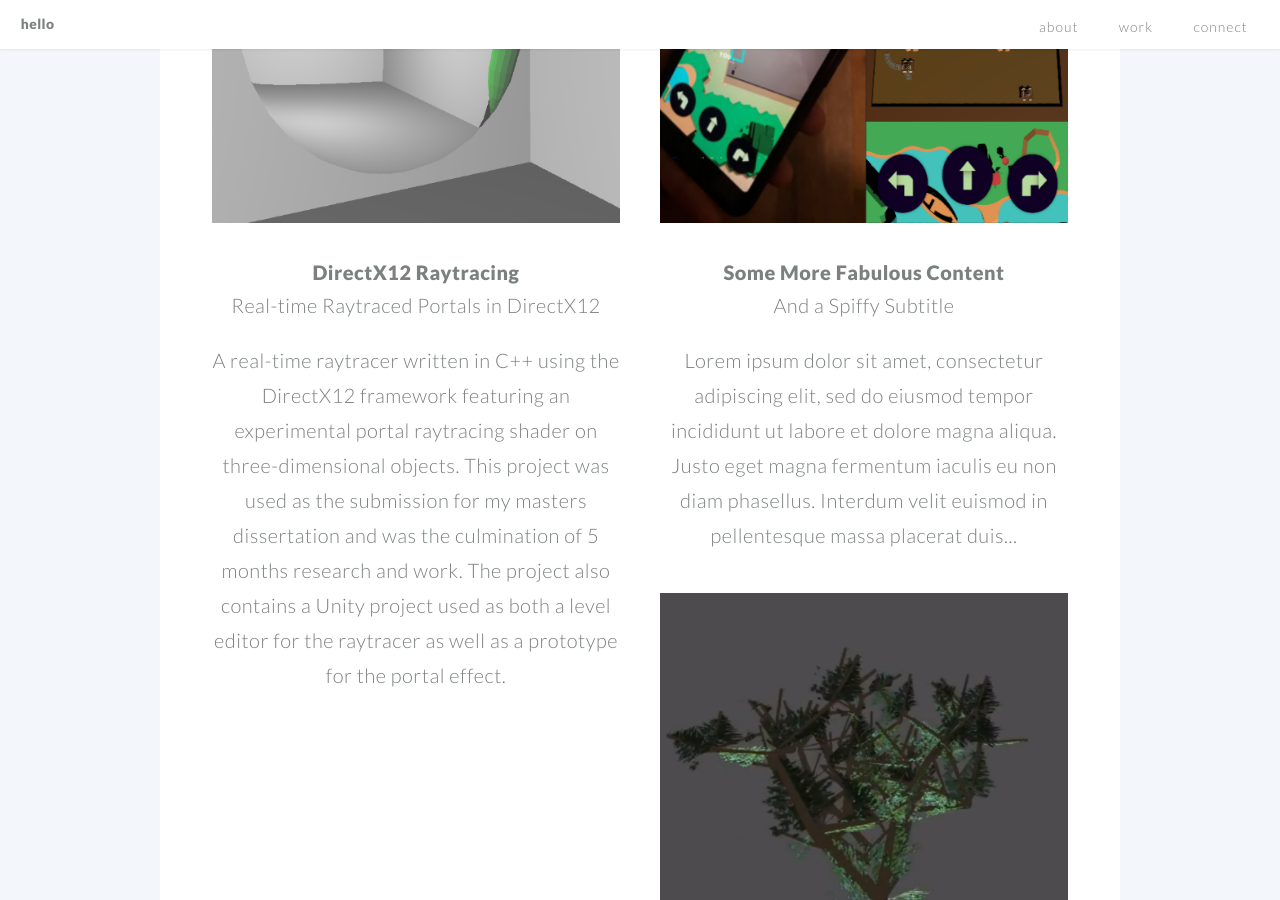
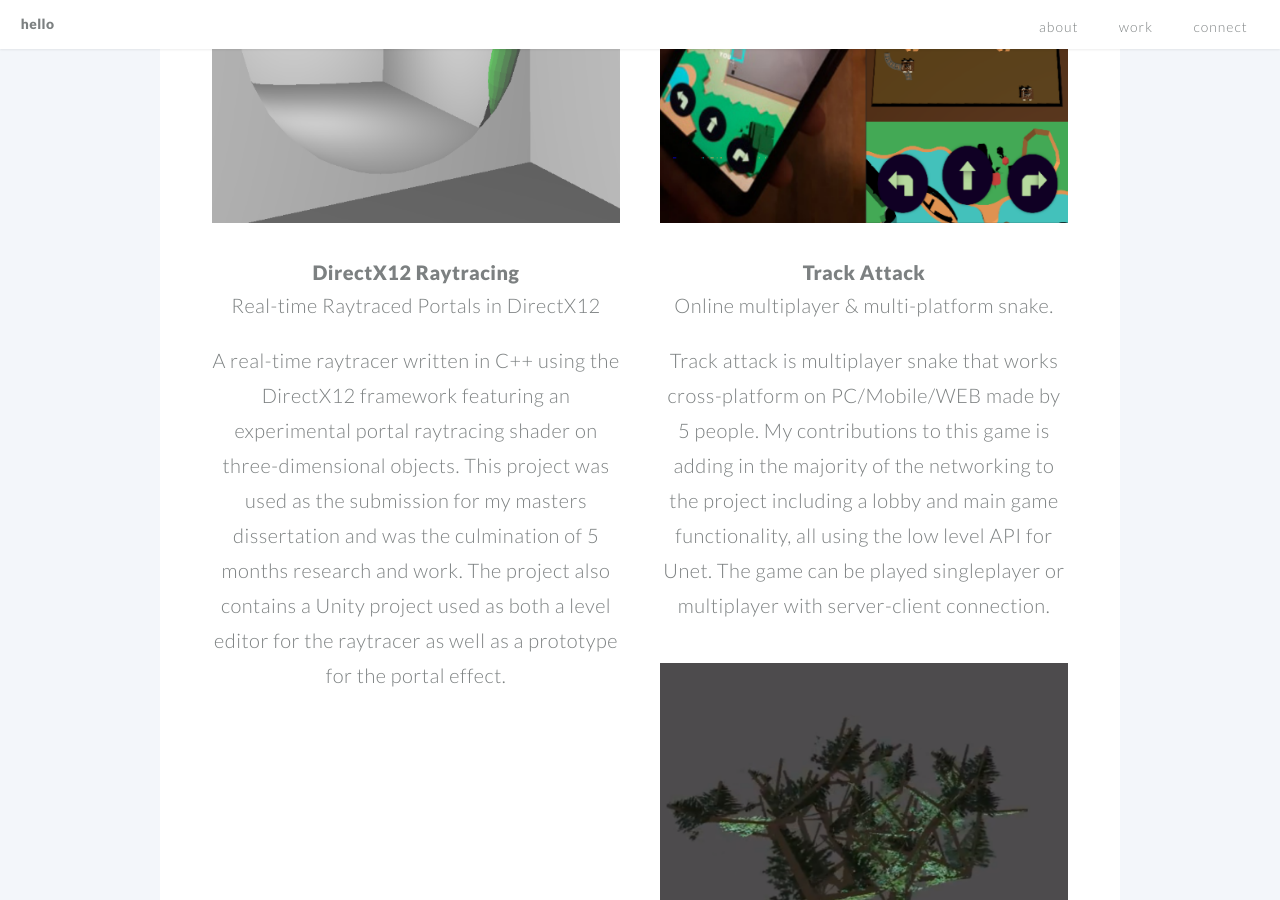
Before and after one commit to Elliotmartin97/Elliotmartin97.github.io, a Jekyll site: the page built from index.md, in a window 1280 px wide and 900 px high, scrolled down 1793 px. Built offline with Jekyll 4.4.1, drawn with Linux system fonts in a browser that asks for light colours.

Commit message:
Second Project Test

```diff
--- a/_includes/example2.html
+++ b/_includes/example2.html
@@ -1,3 +1,3 @@
-<h1><a href="#">Some More Fabulous Content</a></h1>
-<h2>And a Spiffy Subtitle<h2>
-<p>Lorem ipsum dolor sit amet, consectetur adipiscing elit, sed do eiusmod tempor incididunt ut labore et dolore magna aliqua. Justo eget magna fermentum iaculis eu non diam phasellus. Interdum velit euismod in pellentesque massa placerat duis...</p>
+<h1><a href="#">Track Attack</a></h1>
+<h2>Online multiplayer & multi-platform snake.<h2>
+<p>Track attack is multiplayer snake that works cross-platform on PC/Mobile/WEB made by 5 people. My contributions to this game is adding in the majority of the networking to the project including a lobby and main game functionality, all using the low level API for Unet. The game can be played singleplayer or multiplayer with server-client connection.</p>
```
